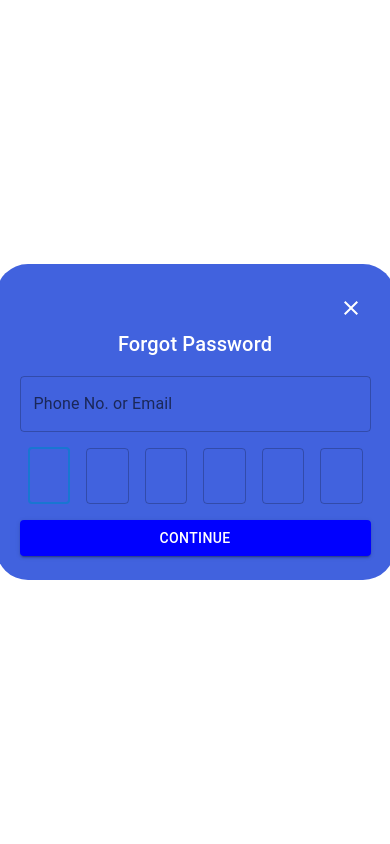
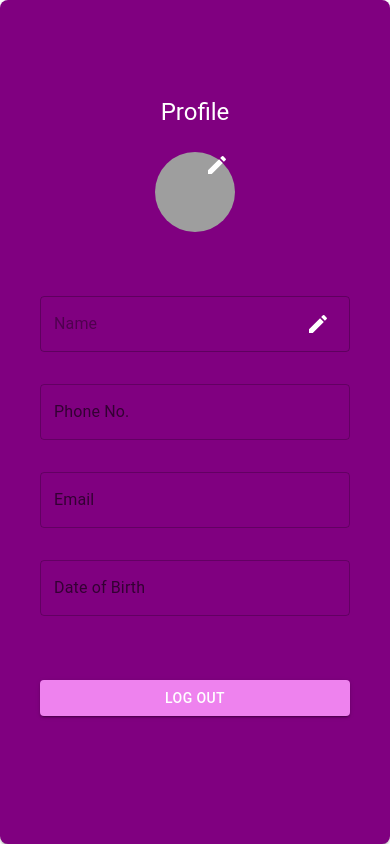
Before and after one commit to Ridham1195/PractNitWork, a React (Create React App) app: page / in a window 390 px wide. Built offline with nearby package versions, Linux system fonts and the light colour scheme; grey boxes are pictures that could not be loaded.

Commit message:
fixed mobile screen

```diff
--- a/src/App.js
+++ b/src/App.js
@@ -5,8 +5,8 @@ import ForgotPassword from './Components/ForgotPassword/ForgotPassword';
 
 function App() {
   return (
-    // <ProfilePage />
-    <ForgotPassword />
+    <ProfilePage />
+    // <ForgotPassword />
   );
 }
 
--- a/src/Components/ProfilePage/ProfilePage.jsx
+++ b/src/Components/ProfilePage/ProfilePage.jsx
@@ -5,16 +5,19 @@ import TextField from '@mui/material/TextField';
 import Grid from '@mui/material/Grid';
 import Typography from '@mui/material/Typography';
 import Container from '@mui/material/Container';
+import Box from '@mui/material/Box';
 import EditIcon from '@mui/icons-material/Edit';
 import { useRef, useState, useEffect } from 'react';
+import { useMediaQuery, useTheme } from '@mui/material';
 
 function ProfilePage() {
-
   const [avatar, setAvatar] = useState('/profile.jpg');
   const fileInputRef = useRef(null);
-
   const [name, setName] = useState('');
   const [isEditingName, setIsEditingName] = useState(false);
+
+  const theme = useTheme();
+  const isSmallScreen = useMediaQuery(theme.breakpoints.down('sm'));
 
   const handleAvatarChange = (event) => {
     const file = event.target.files[0];
@@ -29,7 +32,7 @@ function ProfilePage() {
   };
 
   const handleNameEditClick = () => {
-    setIsEditingName(!isEditingName);
+    setIsEditingName((prev) => !prev);
   };
 
   useEffect(() => {
@@ -39,45 +42,52 @@ function ProfilePage() {
   }, [avatar]);
 
   return (
-    <div style={{
-      position: 'absolute',
-      top: '50%',
-      left: '50%',
-      transform: 'translate(-50%, -50%)',
-      width: '50%',
-      maxWidth: '500px',
-      backgroundColor: 'purple',
-      padding: '0rem',
-      borderRadius: '5px'
-    }}>
-      <Container maxWidth="sm" sx={{
+    <Box
+      sx={{
         display: 'flex',
-        flexDirection: 'column',
+        justifyContent: 'center',
         alignItems: 'center',
-        marginTop: '2rem',
-        backgroundColor: 'purple',
-        padding: '2rem'
-      }}>
-
-        <Typography variant="h5" align="center" gutterBottom>
+        height: '100vh', // Full height for both large and small screens
+        padding: 0, // No padding for the outer box
+        backgroundColor: 'white',
+      }}
+    >
+      <Container
+        maxWidth="sm"
+        sx={{
+          display: 'flex',
+          flexDirection: 'column',
+          alignItems: 'center',
+          justifyContent: 'center',
+          padding: '2rem',
+          backgroundColor: 'purple',
+          borderRadius: '8px',
+          boxShadow: 2,
+          height: isSmallScreen ? '100%' : 'auto', // Allow the container to take the full height on small screens
+        }}
+      >
+        <Typography variant="h5" align="center" gutterBottom color="white">
           Profile
         </Typography>
 
         <div style={{ position: 'relative' }}>
-
-          <Avatar alt="Profile Picture" src={avatar} sx={{
-            margin: '1rem auto',
-            width: 100,
-            height: 100
-          }} />
+          <Avatar
+            alt="Profile Picture"
+            src={avatar}
+            sx={{
+              margin: '1rem auto',
+              width: { xs: 80, sm: 100 },
+              height: { xs: 80, sm: 100 },
+            }}
+          />
           <Button
             onClick={handleEditButtonClick}
             sx={{
               position: 'absolute',
               top: '10%',
-              right: '-20%',
+              right: '-18%',
               backgroundColor: 'transparent',
-              color: 'white'
+              color: 'white',
             }}
           >
             <EditIcon />
@@ -89,61 +99,61 @@ function ProfilePage() {
             onChange={handleAvatarChange}
             style={{ display: 'none' }}
           />
-
         </div>
 
-        <Grid container spacing={2} sx={{
-          marginTop: '2rem',
-          width: '100%'
-        }}>
-
-        <Grid item xs={12} sm={12} style={{ position: 'relative' }}>
-
+        <Grid container spacing={2} sx={{ marginTop: '2rem', width: '100%' }}>
+          <Grid item xs={12} style={{ position: 'relative' }}>
             <TextField
               fullWidth
               label="Name"
               value={name}
               onChange={(e) => setName(e.target.value)}
               disabled={!isEditingName && name === ''}
+              sx={{ mb: 2 }}
             />
             <Button
               onClick={handleNameEditClick}
               sx={{
+                backgroundColor: 'transparent',
+                color: 'white',
                 position: 'absolute',
-                top: '60%',
-                right: '0rem',
+                right: '0',
+                top: '50%',
                 transform: 'translateY(-50%)',
-                backgroundColor: 'transparent',
-                color: 'white'
               }}
             >
               <EditIcon />
             </Button>
-
           </Grid>
 
-          <Grid item xs={12} sm={12}>
-            <TextField fullWidth label="Phone No." />
+          <Grid item xs={12}>
+            <TextField fullWidth label="Phone No." sx={{ mb: 2 }} />
           </Grid>
 
-          <Grid item xs={12} sm={12}>
-            <TextField fullWidth label="Email" />
+          <Grid item xs={12}>
+            <TextField fullWidth label="Email" sx={{ mb: 2 }} />
           </Grid>
 
-          <Grid item xs={12} sm={12}>
-            <TextField fullWidth label="Date of Birth" />
+          <Grid item xs={12}>
+            <TextField fullWidth label="Date of Birth" sx={{ mb: 2 }} />
           </Grid>
 
-          <Grid item xs={12} sm={12}>
-            <Button variant="contained" fullWidth sx={{
-              marginTop: '2rem', background: 'violet', marginBottom: '2rem'
-            }}>
+          <Grid item xs={12}>
+            <Button
+              variant="contained"
+              fullWidth
+              sx={{
+                marginTop: '2rem',
+                background: 'violet',
+                marginBottom: '2rem',
+              }}
+            >
               Log Out
             </Button>
           </Grid>
         </Grid>
       </Container>
-    </div>
+    </Box>
   );
 }
 
```
